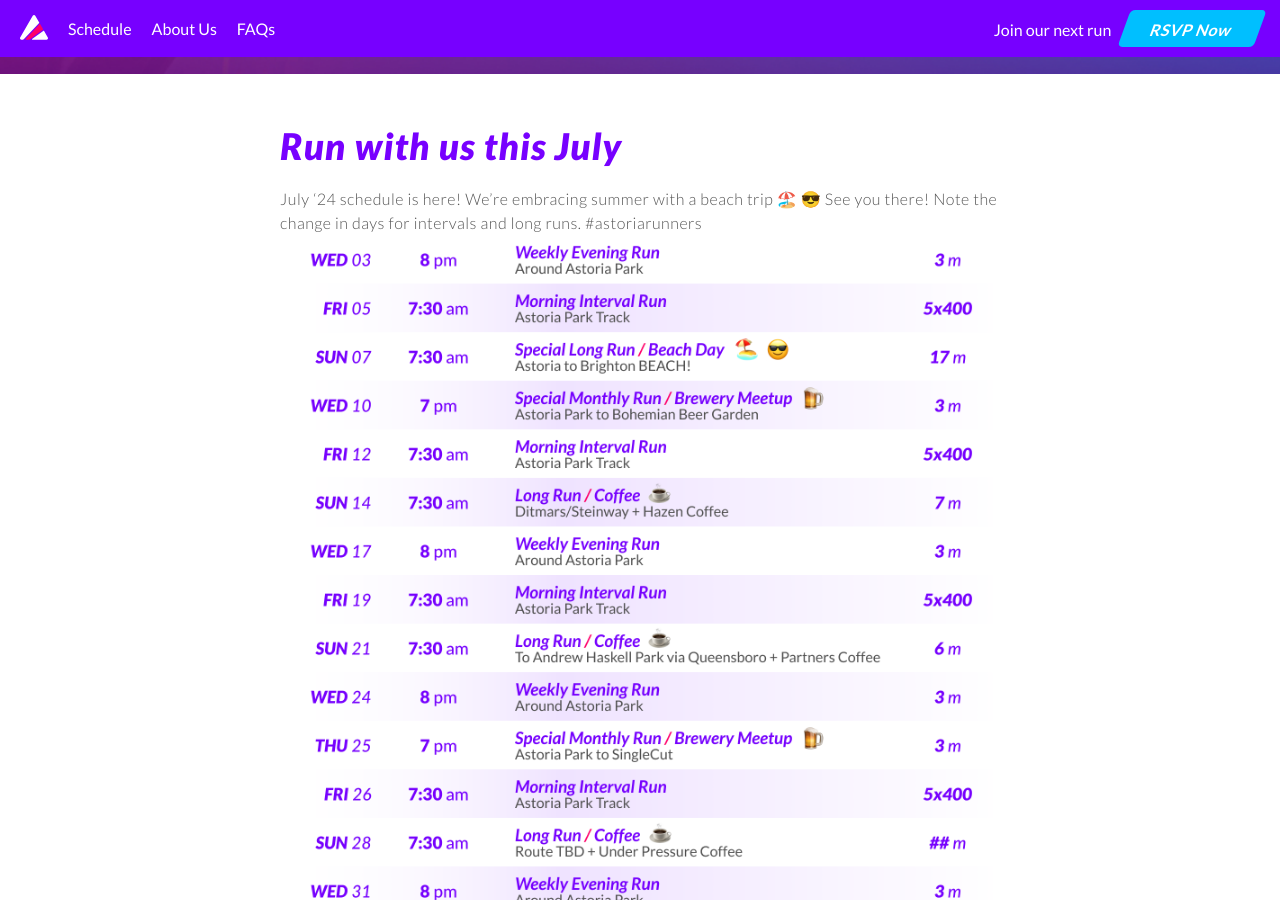
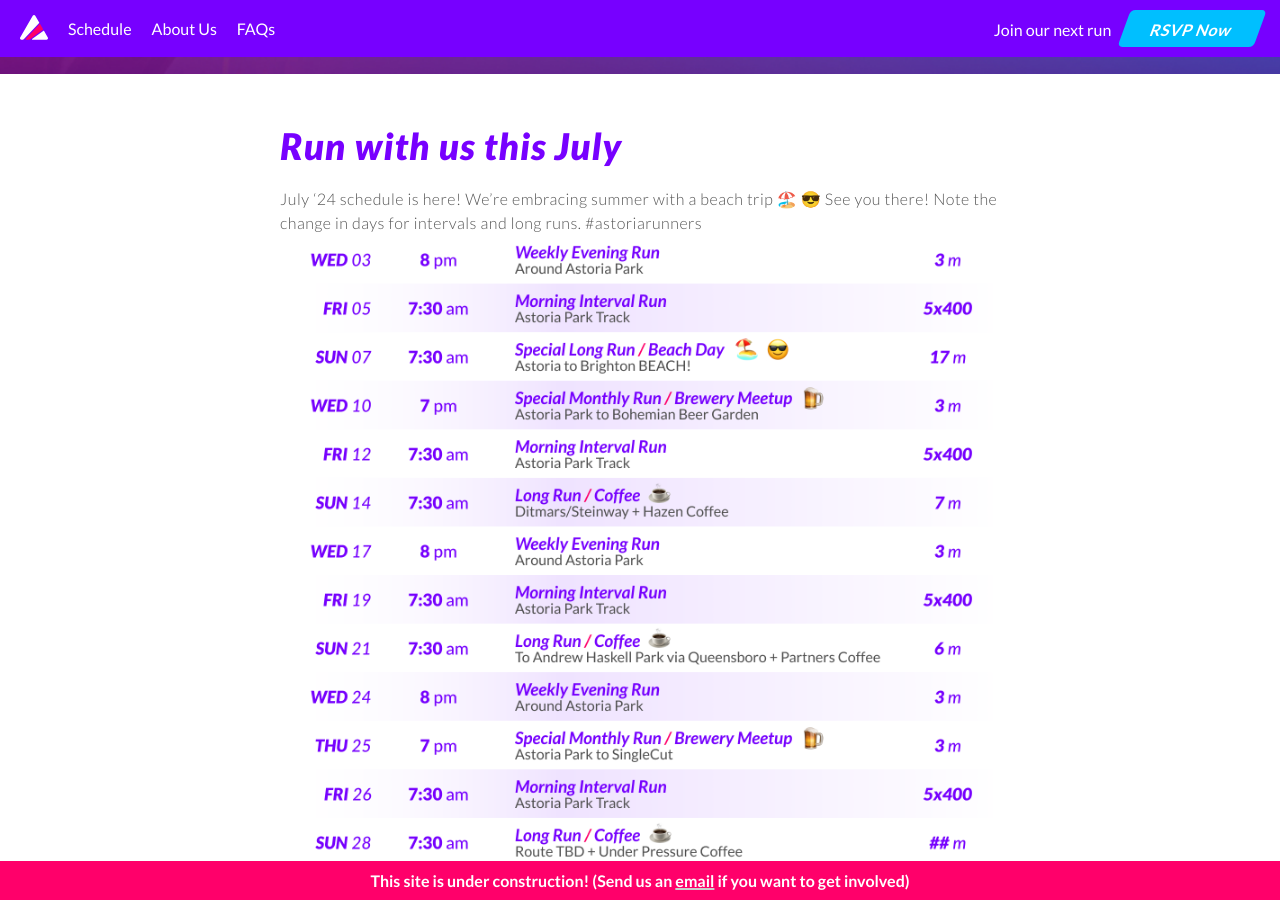
Before and after one commit to maxdug/astoriarunners, a Jekyll site: the page built from index.markdown, in a window 1280 px wide and 900 px high, scrolled down 601 px. Built offline with Jekyll 4.4.1, drawn with Linux system fonts in a browser that asks for light colours; nearby versions of some CDN libraries.

Commit message:
Alert Banner

```diff
--- a/_includes/header.html
+++ b/_includes/header.html
@@ -5,6 +5,8 @@
 	  document.getElementById("burger-check").checked = false;
 	}
 	</script>
+
+<div id="alert-banner">This site is under construction! (Send us an <a href="mailto:organizers@astoriarunners.com">email</a> if you want to get involved)</div>
 
 <header>
 	<div id="header-container">
--- a/styles/style.css
+++ b/styles/style.css
@@ -1170,6 +1170,21 @@ body.touch .footer-links a span {
 ----------------------------------------------------------------------------------------*/
 
 
+/* ALERT BANNER */
+#alert-banner {
+  width: 100%;
+  position: fixed;
+  background-color: var(--ar-pink);
+  color: white;
+  bottom: 0;
+  text-align: center;
+  padding: 10px;
+  font-weight: bold;
+}
+#alert-banner a {
+  color: white;
+}
+
 
 /*
       88  88 888888 88""Yb  dP"Yb
```
Also changed, not shown: 8 other files.
